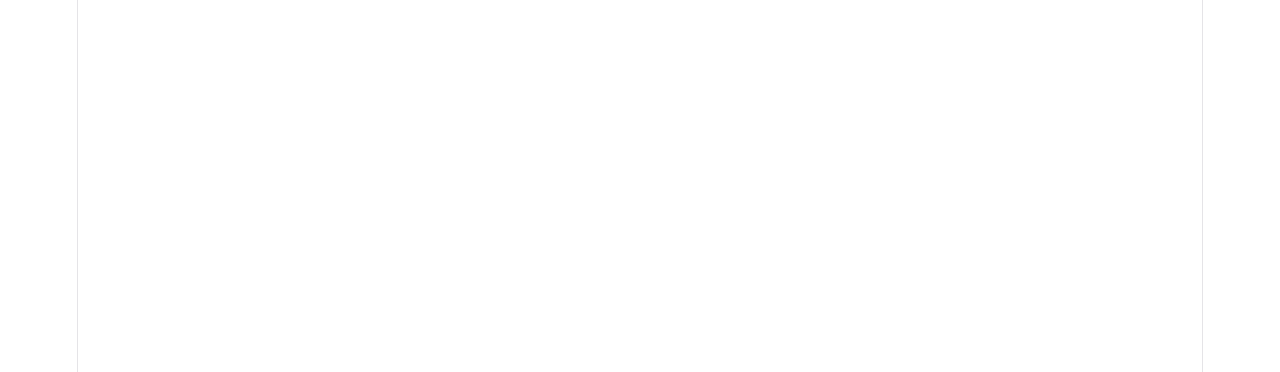
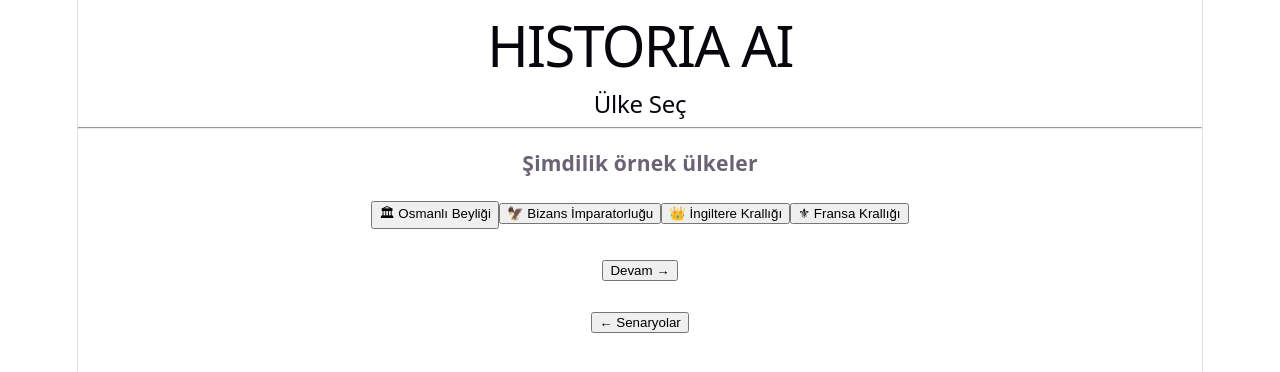
Before and after one commit to woispy/historia-ai, a React (Vite) app: page /country in a window 1280 px wide. Before the commit this address had no page. Shown: the top 372 px of the page. Built offline with nearby package versions, Linux system fonts and the light colour scheme.

Commit message:
Create game start flow

```diff
--- a/src/App.jsx
+++ b/src/App.jsx
@@ -5,6 +5,8 @@
 import ScenarioSelect from "./pages/ScenarioSelect";
 import Settings from "./pages/Settings";
 import Game from "./pages/Game";
+import CountrySelect from "./pages/CountrySelect";
+import CharacterCreate from "./pages/CharacterCreate";
 
 function App() {
   return (
@@ -19,6 +21,10 @@
         <Route path="/settings" element={<Settings />} />
 
         <Route path="/game" element={<Game />} />
+
+        <Route path="/country" element={<CountrySelect />} />
+
+        <Route path="/character" element={<CharacterCreate />} />
       </Routes>
     </BrowserRouter>
   );
--- /dev/null
+++ b/src/pages/CharacterCreate.jsx
@@ -0,0 +1,38 @@
+import { useNavigate } from "react-router-dom";
+import Layout from "../components/Layout";
+
+function CharacterCreate() {
+
+    const navigate = useNavigate();
+
+    return (
+
+        <Layout title="Karakter Oluştur">
+
+            <p>
+
+                Burada hükümdarın özelliklerini belirleyeceğiz.
+
+            </p>
+
+            <button onClick={() => navigate("/game")}>
+
+                Oyunu Başlat
+
+            </button>
+
+            <br /><br />
+
+            <button onClick={() => navigate("/country")}>
+
+                ← Ülke Seç
+
+            </button>
+
+        </Layout>
+
+    );
+
+}
+
+export default CharacterCreate;
--- /dev/null
+++ b/src/pages/CountrySelect.jsx
@@ -0,0 +1,48 @@
+import { useNavigate } from "react-router-dom";
+import Layout from "../components/Layout";
+
+function CountrySelect() {
+
+    const navigate = useNavigate();
+
+    return (
+
+        <Layout title="Ülke Seç">
+
+            <h3>Şimdilik örnek ülkeler</h3>
+
+            <div className="menu">
+
+                <button>🏛 Osmanlı Beyliği</button>
+
+                <button>🦅 Bizans İmparatorluğu</button>
+
+                <button>👑 İngiltere Krallığı</button>
+
+                <button>⚜ Fransa Krallığı</button>
+
+            </div>
+
+            <br />
+
+            <button onClick={() => navigate("/character")}>
+
+                Devam →
+
+            </button>
+
+            <br /><br />
+
+            <button onClick={() => navigate("/scenario")}>
+
+                ← Senaryolar
+
+            </button>
+
+        </Layout>
+
+    );
+
+}
+
+export default CountrySelect;
--- a/src/pages/ScenarioSelect.jsx
+++ b/src/pages/ScenarioSelect.jsx
@@ -11,7 +11,7 @@
 
             <div className="menu">
 
-                <button>
+                <button onClick={() => navigate("/country")}>
 
                     🛡 1300 - Osmanlı Kuruluş Dönemi
 
```
